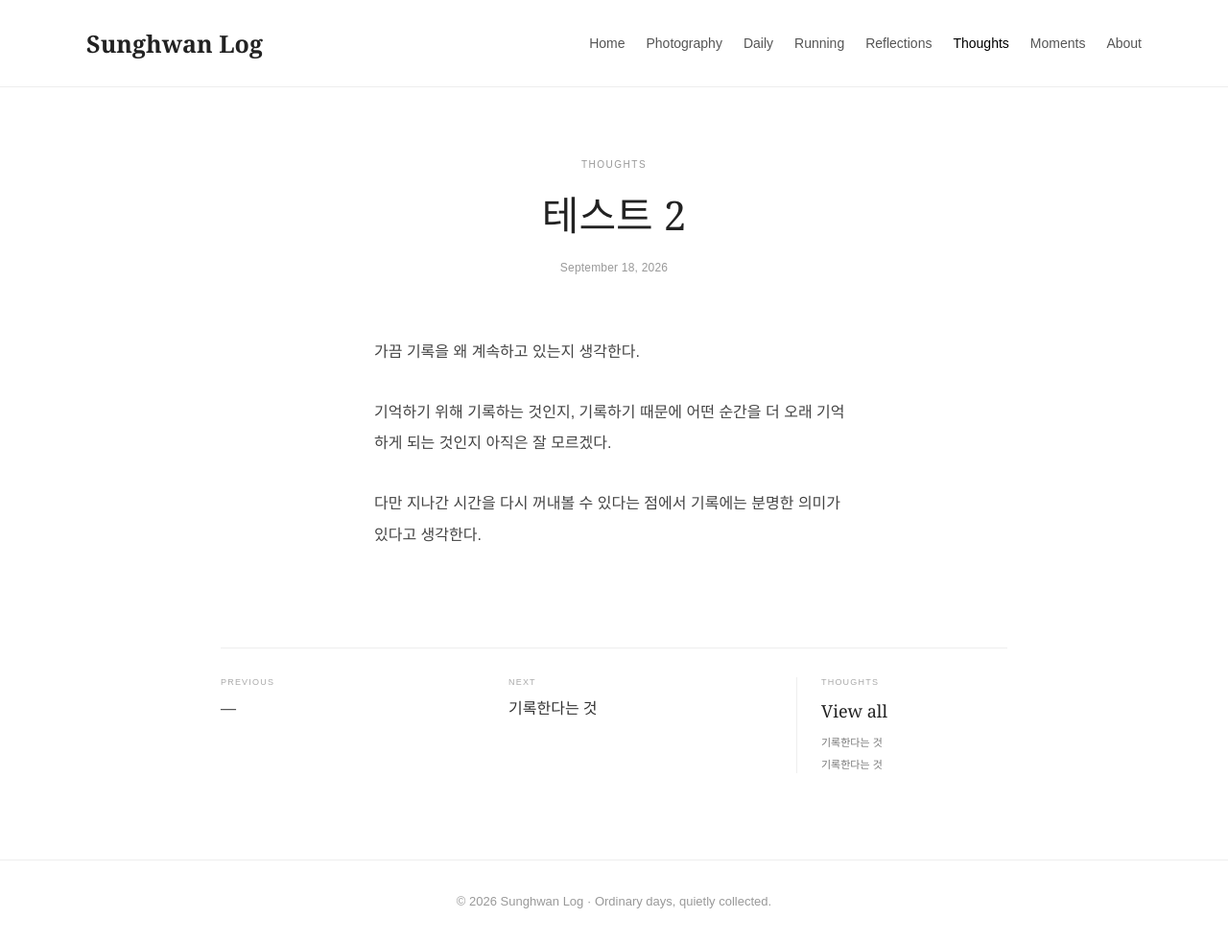
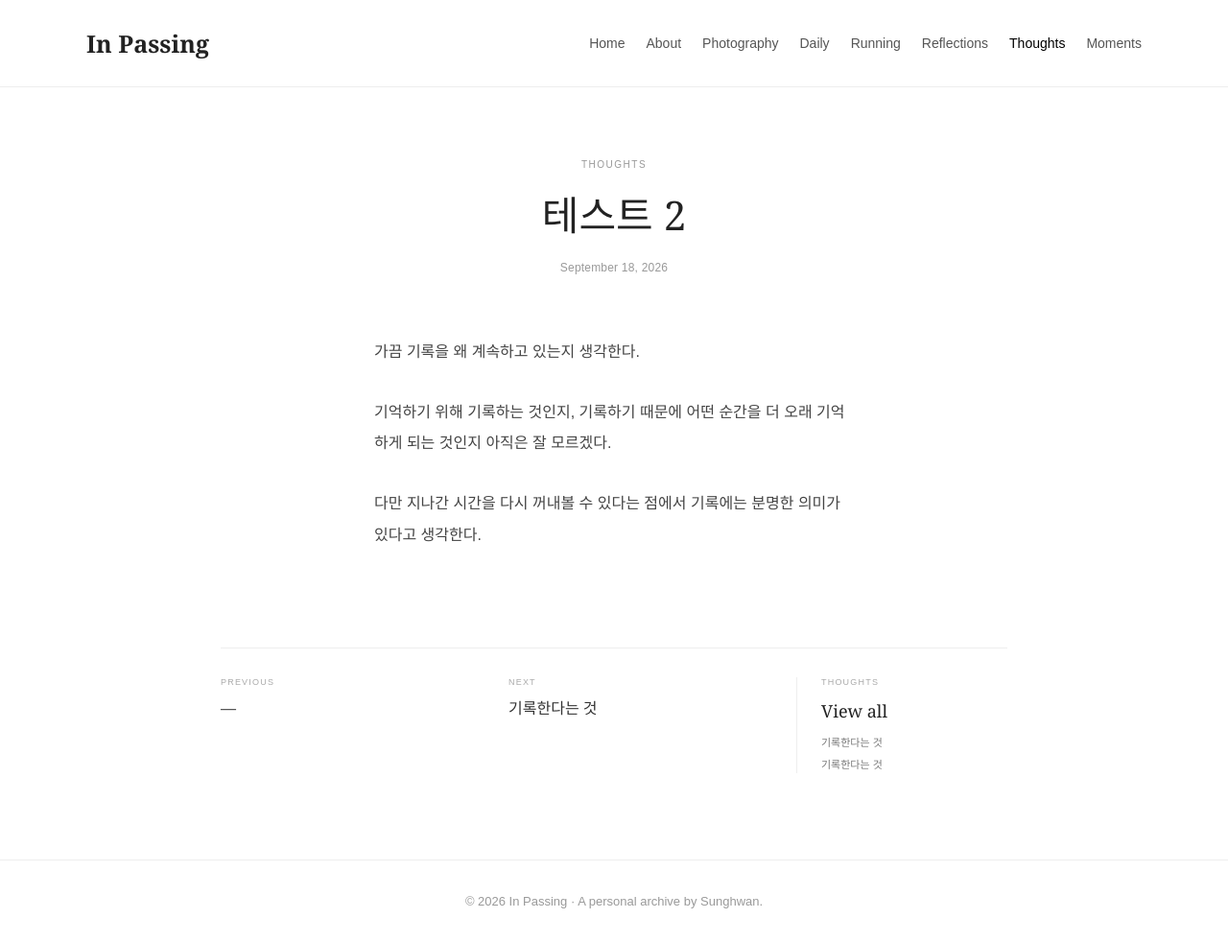
Before and after one commit to sunghwanlog/sunghwanlog.github.io, a Jekyll site: the page built from _posts/2026-09-18-thought-002.md, in a window 1280 px wide. Shown: the whole page at 96% size. Built offline with Jekyll 4.4.1, drawn with Linux system fonts in a browser that asks for light colours.

Commit message:
Update thought.html

```diff
--- a/_layouts/thought.html
+++ b/_layouts/thought.html
@@ -10,7 +10,7 @@
     content="width=device-width, initial-scale=1.0"
   >
 
-  <title>{{ page.title }} | Sunghwan Log</title>
+  <title>{{ page.title }} | In Passing</title>
 
 
   <style>
@@ -500,67 +500,10 @@
 
 
 <!-- =========================
-     HEADER
+     COMMON HEADER
 ========================= -->
 
-<header>
-
-  <div class="container">
-
-    <nav>
-
-
-      <div class="logo">
-
-        <a href="{{ '/' | relative_url }}">
-          Sunghwan Log
-        </a>
-
-      </div>
-
-
-
-      <div class="menu">
-
-        <a href="{{ '/' | relative_url }}">
-          Home
-        </a>
-
-        <a href="{{ '/photography.html' | relative_url }}">
-          Photography
-        </a>
-
-        <a href="{{ '/daily.html' | relative_url }}">
-          Daily
-        </a>
-
-        <a href="{{ '/running.html' | relative_url }}">
-          Running
-        </a>
-
-        <a href="{{ '/reflections.html' | relative_url }}">
-          Reflections
-        </a>
-
-        <a
-          class="active"
-          href="{{ '/thoughts.html' | relative_url }}"
-        >
-          Thoughts
-        </a>
-
-        <a href="{{ '/moments.html' | relative_url }}">Moments</a>
-
-        <a href="{{ '/about.html' | relative_url }}">About</a>
-
-      </div>
-
-
-    </nav>
-
-  </div>
-
-</header>
+{% include header.html %}
 
 
 
@@ -794,8 +737,8 @@
 
 <footer>
 
-  © 2026 Sunghwan Log ·
-  Ordinary days, quietly collected.
+  © 2026 In Passing ·
+  A personal archive by Sunghwan.
 
 </footer>
 
```
